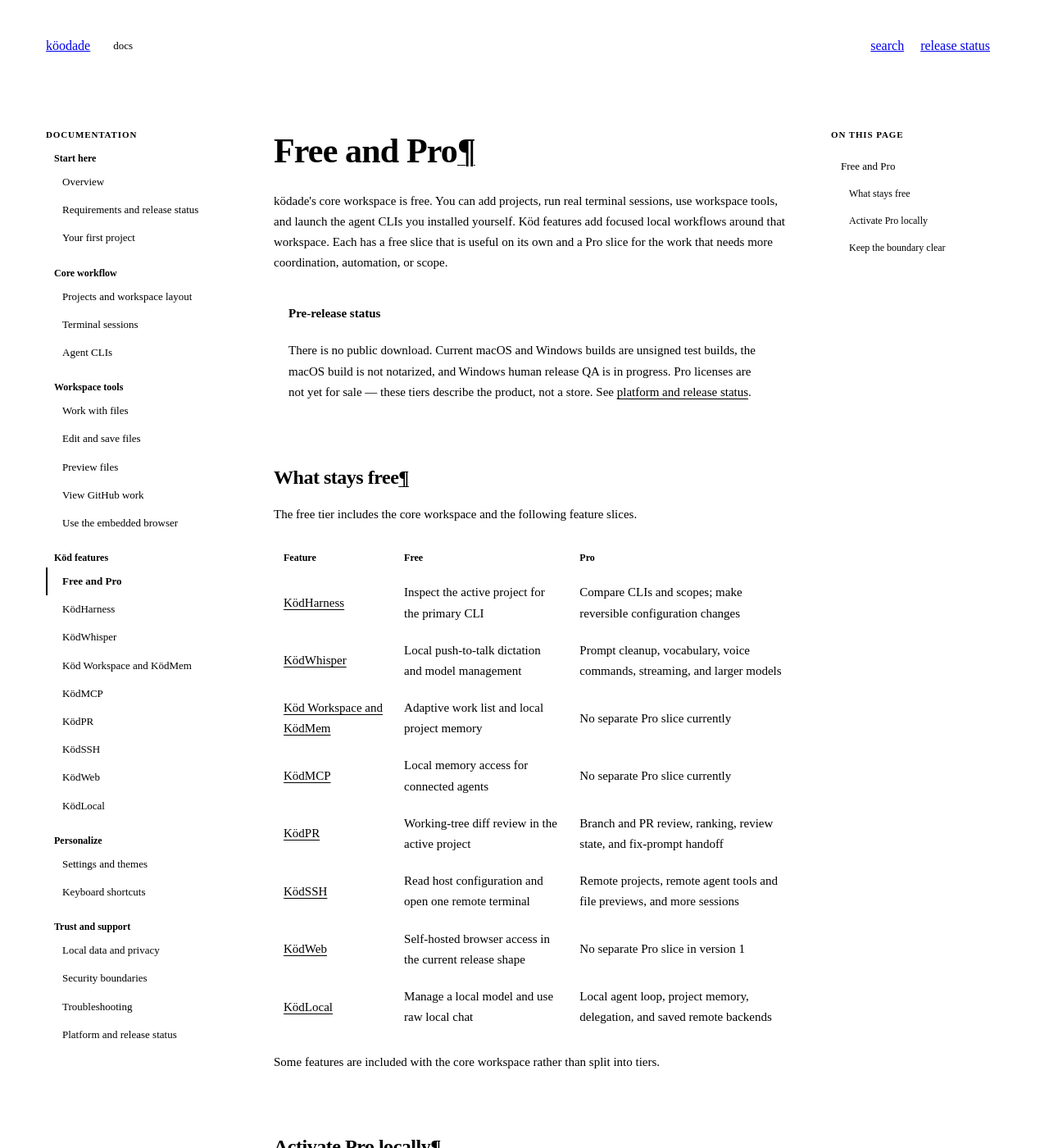
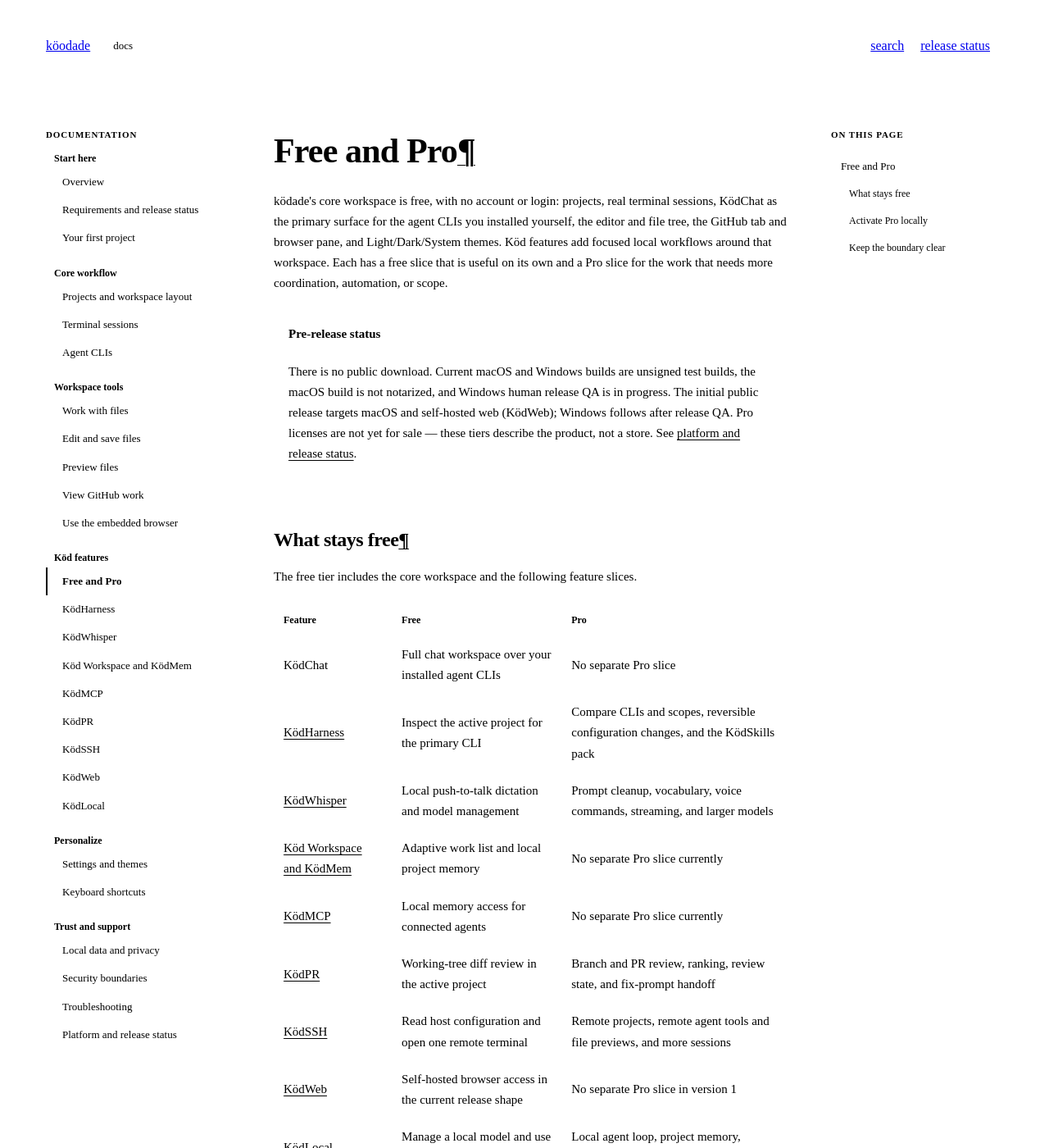
Before and after one commit to ContractorKeith/kodade-site, an MkDocs documentation site: the page built from docs/features/free-and-pro.md, in a window 1280 px wide and 1400 px high. Shown: the whole window at 82% size. Built offline with MkDocs 1.6.1, drawn with Linux system fonts in a browser that asks for light colours; some web fonts are replaced.

Commit message:
docs: align free vs Pro table with launch tiering

```diff
--- a/docs/features/free-and-pro.md
+++ b/docs/features/free-and-pro.md
@@ -1,8 +1,10 @@
 # Free and Pro
 
-ködade's core workspace is free. You can add projects, run real terminal
-sessions, use workspace tools, and launch the agent CLIs you installed yourself.
-Köd features add focused local workflows around that workspace. Each has a free
+ködade's core workspace is free, with no account or login: projects, real
+terminal sessions, KödChat as the primary surface for the agent CLIs you
+installed yourself, the editor and file tree, the GitHub tab and browser pane,
+and Light/Dark/System themes. Köd features add focused local workflows around
+that workspace. Each has a free
 slice that is useful on its own and a Pro slice for the work that needs more
 coordination, automation, or scope.
 
@@ -10,7 +12,8 @@ coordination, automation, or scope.
 >
 > There is no public download. Current macOS and Windows builds are unsigned
 > test builds, the macOS build is not notarized, and Windows human release QA
-> is in progress. Pro licenses are not yet for sale — these tiers describe the
+> is in progress. The initial public release targets macOS and self-hosted web
+> (KödWeb); Windows follows after release QA. Pro licenses are not yet for sale — these tiers describe the
 > product, not a store. See [platform and release
 > status](../support/platform-status.md).
 
@@ -20,7 +23,8 @@ The free tier includes the core workspace and the following feature slices.
 
 | Feature | Free | Pro |
 | --- | --- | --- |
-| [KödHarness](kodharness.md) | Inspect the active project for the primary CLI | Compare CLIs and scopes; make reversible configuration changes |
+| KödChat | Full chat workspace over your installed agent CLIs | No separate Pro slice |
+| [KödHarness](kodharness.md) | Inspect the active project for the primary CLI | Compare CLIs and scopes, reversible configuration changes, and the KödSkills pack |
 | [KödWhisper](kodwhisper.md) | Local push-to-talk dictation and model management | Prompt cleanup, vocabulary, voice commands, streaming, and larger models |
 | [Köd Workspace and KödMem](kodmem.md) | Adaptive work list and local project memory | No separate Pro slice currently |
 | [KödMCP](kodmcp.md) | Local memory access for connected agents | No separate Pro slice currently |
```
